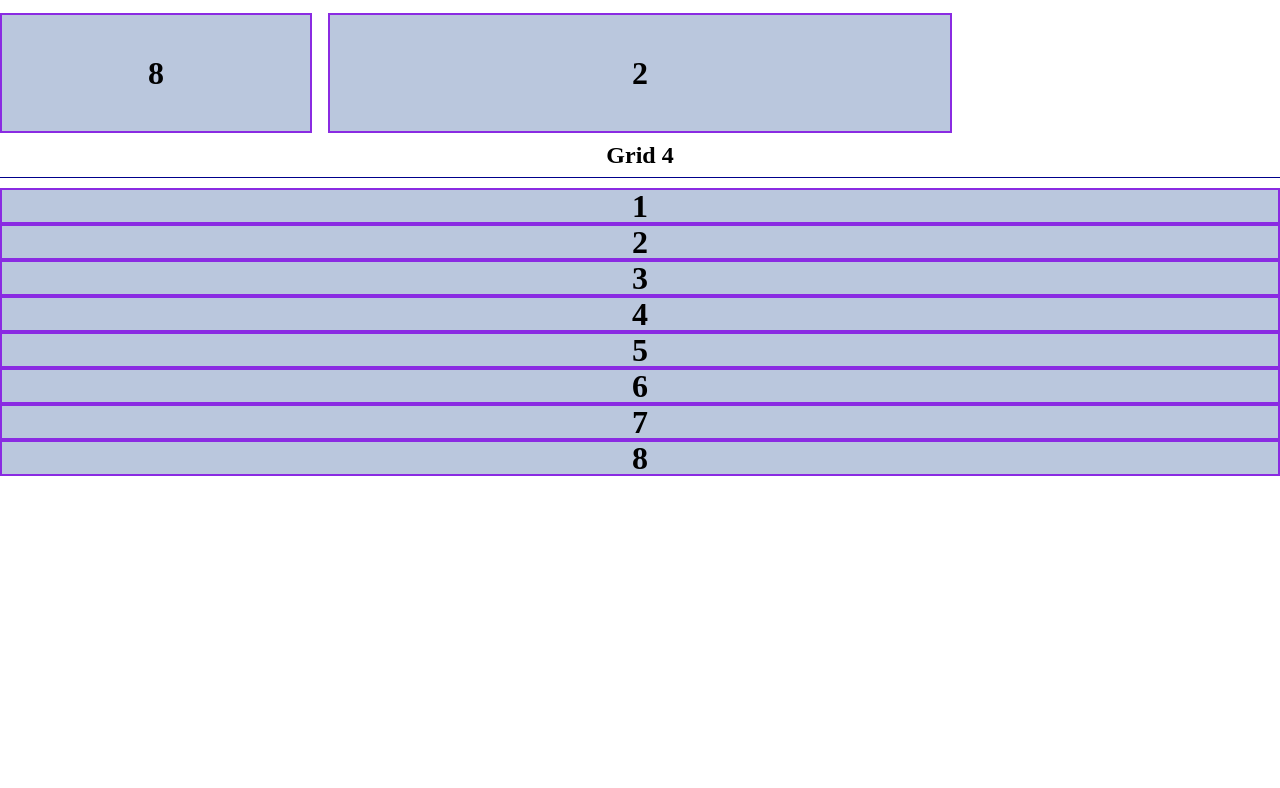
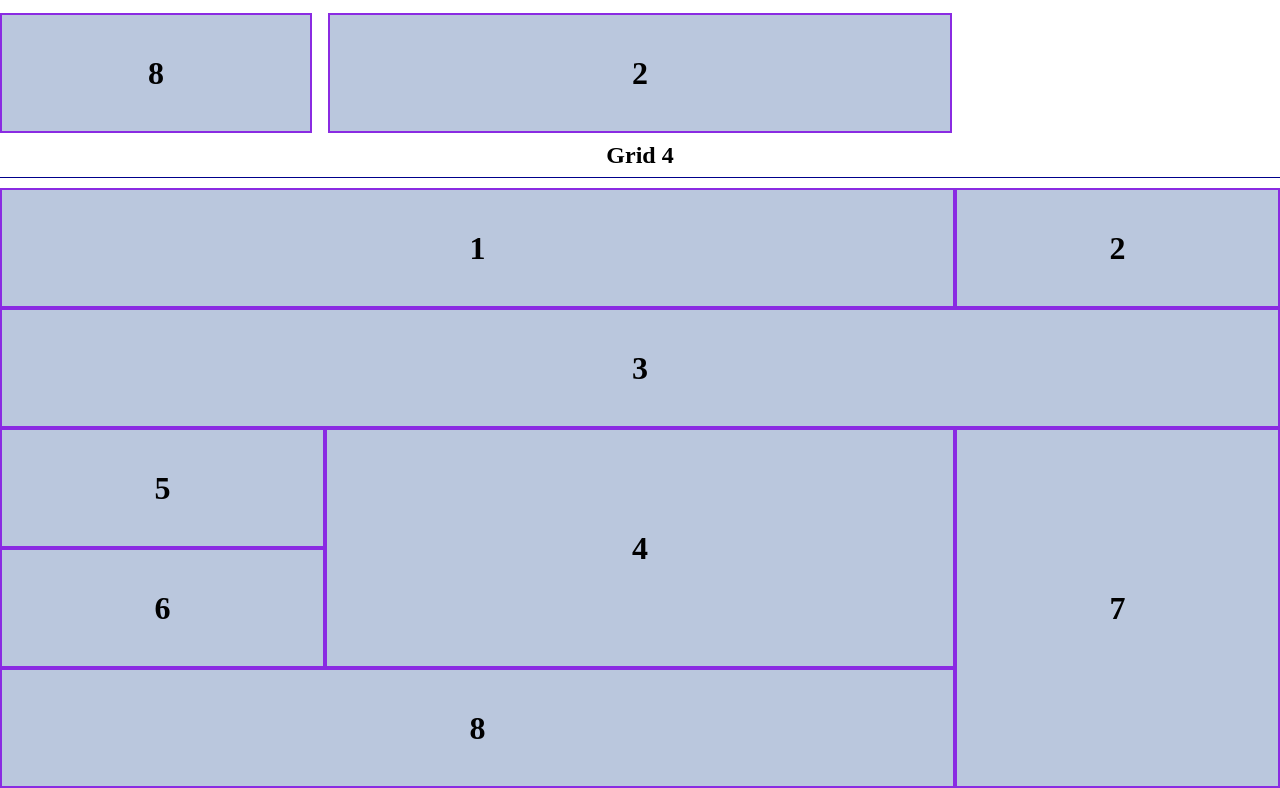
Before and after one commit to laura-zu/f26week11, a plain HTML site: page index.html in a window 1280 px wide. Shown: the part 1392-2180 px from the top of the page. Before the commit the page ends 1868 px from the top, so only its background shows below. Drawn offline with Linux system fonts and the light colour scheme.

Commit message:
adds media query

```diff
--- a/styles/style.css
+++ b/styles/style.css
@@ -169,3 +169,58 @@ section.three div:nth-child(5){
     grid-row-start: 1
     grid-row-end: span 2 */
 }
+
+/***********************************************
+               GRID MAPPING
+***********************************************/
+
+section.four article{
+    display: grid;
+
+    /* this draws a map of different areas you can use in your grid */
+    grid-template-areas:
+    "nav cart"
+    "header header"
+    "main main"
+    "photo1 photo2"
+    "aside aside"
+    "footer footer";
+
+    grid-auto-rows: 120px;
+}
+
+/* then you have to tell each element which area it should use */
+
+section.four div:nth-child(1){ grid-area: nav; }
+section.four div:nth-child(2){ grid-area: cart; }
+section.four div:nth-child(3){ grid-area: header; }
+section.four div:nth-child(4){ grid-area: main; }
+section.four div:nth-child(5){ grid-area: photo1; }
+section.four div:nth-child(6){ grid-area: photo2; }
+section.four div:nth-child(7){ grid-area: aside; }
+section.four div:nth-child(8){ grid-area: footer; }
+
+@media screen and (min-width:720px) {
+    /* when we want to change the site for a bigger screen,
+    all we do is change the map */
+
+    section.four article{
+        grid-template-areas:
+        "nav nav cart"
+        "header header header"
+        "main main aside"
+        "photo1 photo2 aside"
+        "footer footer footer";
+    }
+}
+
+@media screen and (min-width:900px){
+    section.four article{
+        grid-template-areas:
+        "nav nav nav cart"
+        "header header header header"
+        "photo1 main main aside"
+        "photo2 main main aside"
+        "footer footer footer aside";
+    }
+}
```
